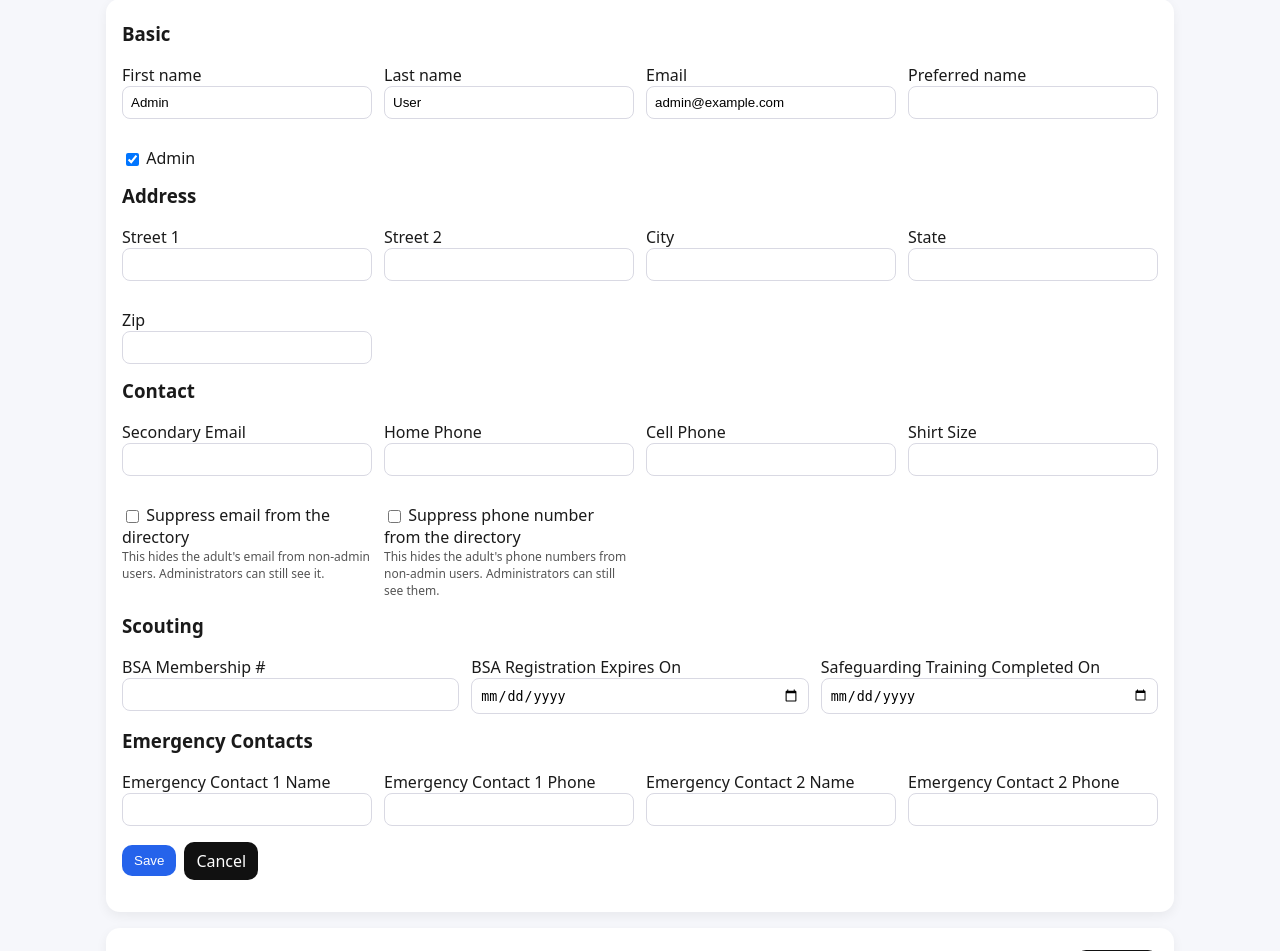
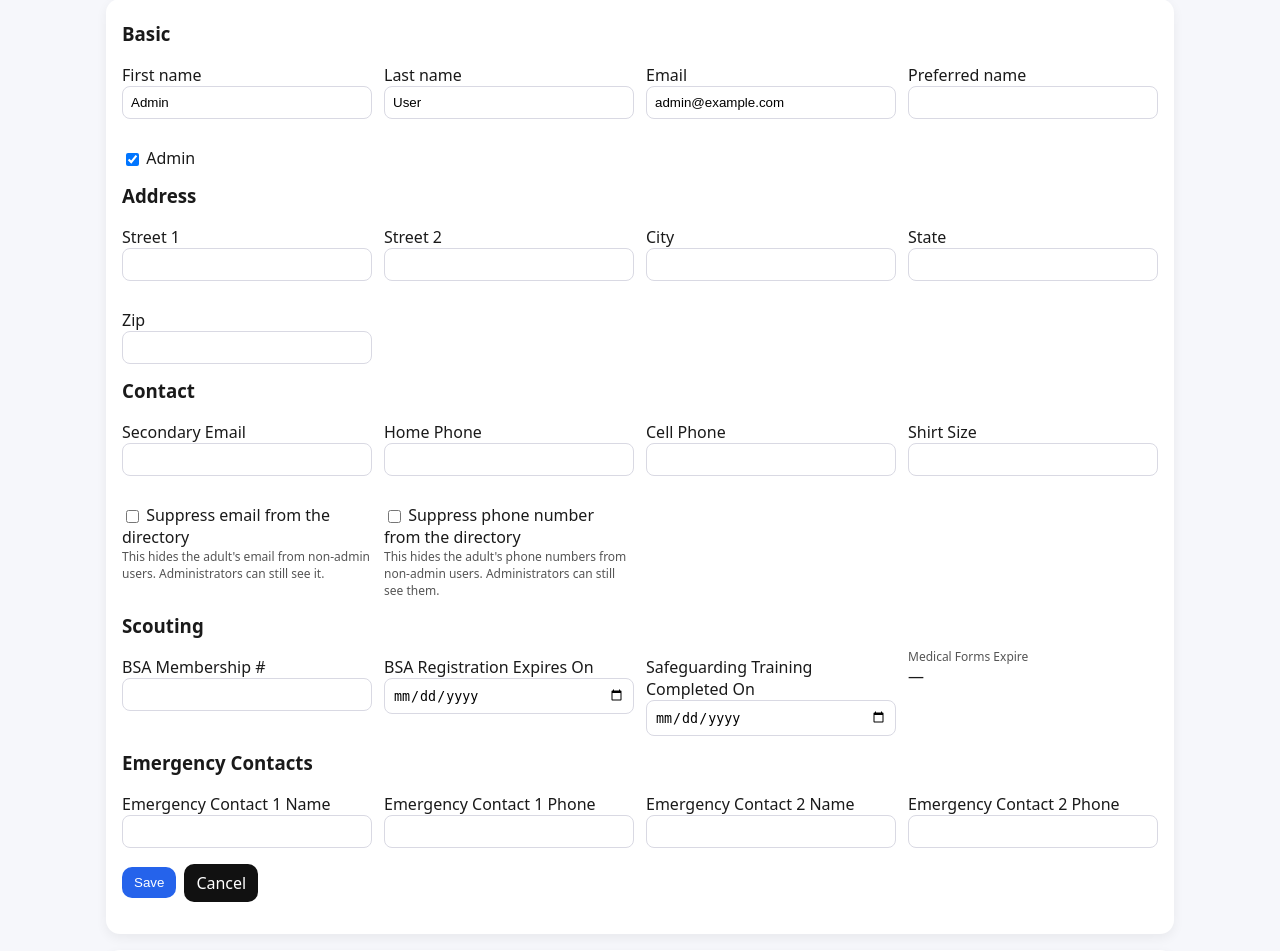
Before and after one commit to brianjrosenthal/scoutroster, a PHP site: page /adult_edit.php?id=1 in a window 1280 px wide. Shown: the part 359-1310 px from the top of the page. Run offline with PHP 8.4, Linux system fonts and the light colour scheme; the visitor is signed in with stand-in values (Sample User, id 1); data comes from the database, SQL or seed files in the repository; tables that the repository leaves empty hold one stand-in row (values such as "Sample post"); some libraries are stand-ins or nearby versions.

Commit message:
adult medical_form_expiration_date

```diff
--- a/adult_edit.php
+++ b/adult_edit.php
@@ -96,6 +96,31 @@ if ($_SERVER['REQUEST_METHOD'] === 'POST' && (($_POST['action'] ?? '') === 'invi
     }
   } catch (Throwable $e) {
     $err = 'Failed to send invitation.';
+  }
+}
+
+/** Handle POST (mark medical forms expiration via modal) */
+if ($_SERVER['REQUEST_METHOD'] === 'POST' && (($_POST['action'] ?? '') === 'mark_medical_forms_expiration')) {
+  require_csrf();
+  header('Content-Type: application/json');
+  try {
+    if (!\UserManagement::isApprover((int)($me['id'] ?? 0))) {
+      echo json_encode(['ok' => false, 'error' => 'Not authorized']); exit;
+    }
+    $date = trim((string)($_POST['medical_forms_expiration_date'] ?? ''));
+    if ($date === '') { echo json_encode(['ok' => false, 'error' => 'Date is required']); exit; }
+    // Basic Y-m-d validation
+    $dt = DateTime::createFromFormat('Y-m-d', $date);
+    if (!$dt || $dt->format('Y-m-d') !== $date) {
+      echo json_encode(['ok' => false, 'error' => 'Date must be in YYYY-MM-DD format.']); exit;
+    }
+    $ok = UserManagement::updateProfile(UserContext::getLoggedInUserContext(), $id, ['medical_forms_expiration_date' => $date]);
+    if ($ok) {
+      echo json_encode(['ok' => true]); exit;
+    }
+    echo json_encode(['ok' => false, 'error' => 'Unable to update.']); exit;
+  } catch (Throwable $e) {
+    echo json_encode(['ok' => false, 'error' => 'Operation failed']); exit;
   }
 }
 
@@ -244,6 +269,7 @@ header_html('Edit Adult');
   if (isset($_GET['uploaded'])) { $msg = 'Photo uploaded.'; }
   if (isset($_GET['deleted'])) { $msg = 'Photo removed.'; }
   if (isset($_GET['saved'])) { $msg = 'Profile updated.'; }
+  if (isset($_GET['medical_forms'])) { $msg = 'Medical Forms Expiration updated.'; }
   if (isset($_GET['child_added'])) { $msg = 'Child added.'; }
   if (isset($_GET['created'])) { $msg = trim((string)($u['first_name'] ?? '') . ' ' . (string)($u['last_name'] ?? '')) . ' created successfully.'; }
   if (isset($_GET['err'])) { $err = 'Photo upload failed.'; }
@@ -400,6 +426,15 @@ header_html('Edit Adult');
       <label>Safeguarding Training Completed On
         <input type="date" name="safeguarding_training_completed_on" value="<?=h($u['safeguarding_training_completed_on'])?>" placeholder="YYYY-MM-DD">
       </label>
+      <div>
+        <div class="small">Medical Forms Expire</div>
+        <div>
+          <?= h($u['medical_forms_expiration_date'] ?? '—') ?>
+          <?php if (\UserManagement::isApprover((int)($me['id'] ?? 0))): ?>
+            <a href="#" class="small" id="edit_medical_forms_link" data-current="<?= h($u['medical_forms_expiration_date'] ?? '') ?>" style="margin-left:6px;">Edit</a>
+          <?php endif; ?>
+        </div>
+      </div>
     </div>
 
     <h3>Emergency Contacts</h3>
@@ -577,6 +612,85 @@ header_html('Edit Adult');
 </div>
 
 
+<!-- Medical Forms Expiration Modal (approvers only) -->
+<?php if (\UserManagement::isApprover((int)($me['id'] ?? 0))):
+    // Compute default: exactly one year from today
+    $medicalFormsDefault = (new DateTime('now'))->modify('+1 year')->format('Y-m-d');
+?>
+<div id="medical_forms_modal" class="modal hidden" aria-hidden="true" role="dialog" aria-modal="true">
+  <div class="modal-content" style="max-width:420px;">
+    <button class="close" type="button" id="medical_forms_close" aria-label="Close">&times;</button>
+    <h3>Set Medical Forms Expiration</h3>
+    <div id="medical_forms_err" class="error small" style="display:none;"></div>
+    <form id="medical_forms_form" class="stack" method="post" action="/adult_edit.php?id=<?= (int)$id ?>">
+      <input type="hidden" name="csrf" value="<?= h(csrf_token()) ?>">
+      <input type="hidden" name="action" value="mark_medical_forms_expiration">
+      <label>Medical Forms Expiration Date (YYYY-MM-DD)
+        <input type="date" name="medical_forms_expiration_date" id="medical_forms_date" value="<?= h($medicalFormsDefault) ?>" required>
+      </label>
+      <p class="small">Set when this adult's medical forms expire.</p>
+      <div class="actions">
+        <button class="button primary" type="submit">Set Expiration Date</button>
+        <button class="button" type="button" id="medical_forms_cancel">Cancel</button>
+      </div>
+    </form>
+  </div>
+</div>
+<script>
+(function(){
+  var modal = document.getElementById('medical_forms_modal');
+  var closeBtn = document.getElementById('medical_forms_close');
+  var cancelBtn = document.getElementById('medical_forms_cancel');
+  var form = document.getElementById('medical_forms_form');
+  var err = document.getElementById('medical_forms_err');
+
+  function showErr(msg){ if(err){ err.style.display=''; err.textContent = msg || 'Operation failed.'; } }
+  function clearErr(){ if(err){ err.style.display='none'; err.textContent=''; } }
+  function open(){ if(modal){ modal.classList.remove('hidden'); modal.setAttribute('aria-hidden','false'); clearErr(); } }
+  function close(){ if(modal){ modal.classList.add('hidden'); modal.setAttribute('aria-hidden','true'); } }
+
+  var editLink = document.getElementById('edit_medical_forms_link');
+  if (editLink) {
+    editLink.addEventListener('click', function(e){
+      e.preventDefault();
+      var cur = this.getAttribute('data-current') || '';
+      var dateInp = document.getElementById('medical_forms_date');
+      if (dateInp) {
+        if (cur) {
+          dateInp.value = cur;
+        } else {
+          // If no current date, use the default (one year from today)
+          dateInp.value = '<?= h($medicalFormsDefault) ?>';
+        }
+      }
+      open();
+    });
+  }
+  if (closeBtn) closeBtn.addEventListener('click', function(){ close(); });
+  if (cancelBtn) cancelBtn.addEventListener('click', function(){ close(); });
+  if (modal) modal.addEventListener('click', function(e){ if (e.target === modal) close(); });
+
+  if (form) {
+    form.addEventListener('submit', function(e){
+      e.preventDefault();
+      clearErr();
+      var fd = new FormData(form);
+      fetch(form.getAttribute('action') || window.location.href, { method: 'POST', body: fd, credentials: 'same-origin' })
+        .then(function(r){ return r.json().catch(function(){ throw new Error('Invalid server response'); }); })
+        .then(function(json){
+          if (json && json.ok) {
+            window.location = '/adult_edit.php?id=<?= (int)$id ?>&medical_forms=1';
+          } else {
+            showErr((json && json.error) ? json.error : 'Operation failed.');
+          }
+        })
+        .catch(function(){ showErr('Network error.'); });
+    });
+  }
+})();
+</script>
+<?php endif; ?>
+
 <script>
 (function(){
   // Add double-click protection to invite form
--- /dev/null
+++ b/db_migrations/20250916_add_medical_forms_expiration_to_users.sql
@@ -0,0 +1,5 @@
+-- Add medical_forms_expiration_date field to users table
+-- This field tracks when medical forms expire for each adult
+-- Only approvers (Cubmaster, Committee Chair, Treasurer) can edit this field
+
+ALTER TABLE users ADD COLUMN medical_forms_expiration_date DATE DEFAULT NULL;
--- a/lib/UserManagement.php
+++ b/lib/UserManagement.php
@@ -378,6 +378,14 @@ class UserManagement {
   // Update profile and extended details; by default does NOT allow changing is_admin
   public static function updateProfile(UserContext $ctx, int $id, array $fields, bool $allowAdminFlag = false): bool {
     self::assertCanUpdate($ctx, $id);
+
+    // Medical forms expiration: approver-only (Cubmaster/Committee Chair/Treasurer)
+    if (array_key_exists('medical_forms_expiration_date', $fields)) {
+      if (!self::isApprover((int)$ctx->id)) {
+        throw new InvalidArgumentException('Forbidden - not approver');
+      }
+    }
+
     // Whitelist of updatable columns
     $allowed = [
       'first_name','last_name','email',
@@ -385,6 +393,7 @@ class UserManagement {
       'email2','phone_home','phone_cell','shirt_size',
       'suppress_email_directory','suppress_phone_directory',
       'bsa_membership_number','bsa_registration_expires_on','safeguarding_training_completed_on',
+      'medical_forms_expiration_date',
       'emergency_contact1_name','emergency_contact1_phone','emergency_contact2_name','emergency_contact2_phone'
     ];
     if ($allowAdminFlag && $ctx->admin && array_key_exists('is_admin', $fields)) {
@@ -426,7 +435,13 @@ class UserManagement {
     $sql = 'UPDATE users SET ' . implode(', ', $set) . ' WHERE id = ?';
     $st = self::pdo()->prepare($sql);
     $ok = $st->execute($params);
-    if ($ok) self::log('user.update_profile', $id, array_intersect_key($fields, array_flip($allowed)));
+    if ($ok) {
+      $updatedFields = array_intersect_key($fields, array_flip($allowed));
+      self::log('user.update_profile', $id, $updatedFields);
+      if (array_key_exists('medical_forms_expiration_date', $updatedFields)) {
+        self::log('user.update_medical_forms_expiration', $id, ['medical_forms_expiration_date' => $updatedFields['medical_forms_expiration_date']]);
+      }
+    }
     return $ok;
   }
 
--- a/schema.sql
+++ b/schema.sql
@@ -33,6 +33,7 @@ CREATE TABLE users (
   bsa_membership_number VARCHAR(50) DEFAULT NULL,
   bsa_registration_expires_on DATE DEFAULT NULL,
   safeguarding_training_completed_on DATE DEFAULT NULL,
+  medical_forms_expiration_date DATE DEFAULT NULL,
 
   -- Medical/emergency contacts
   emergency_contact1_name  VARCHAR(100) DEFAULT NULL,
```
